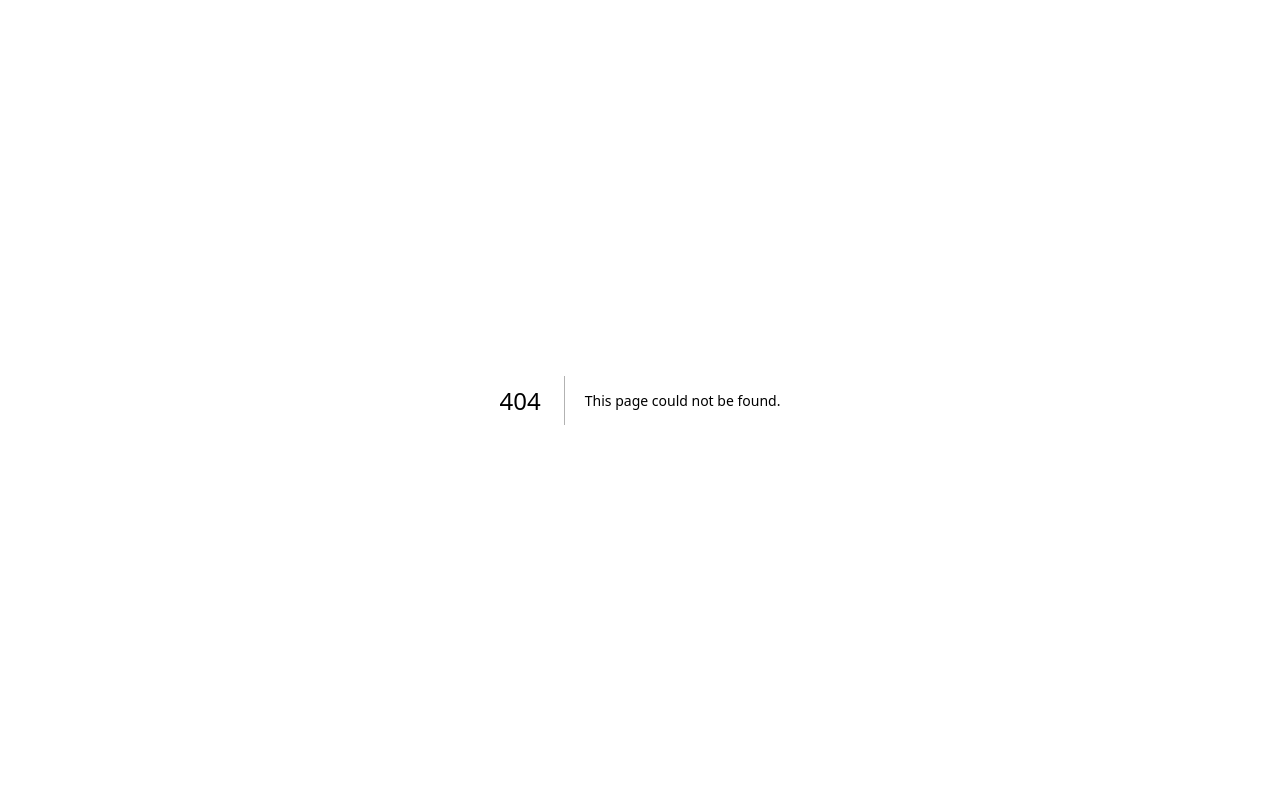
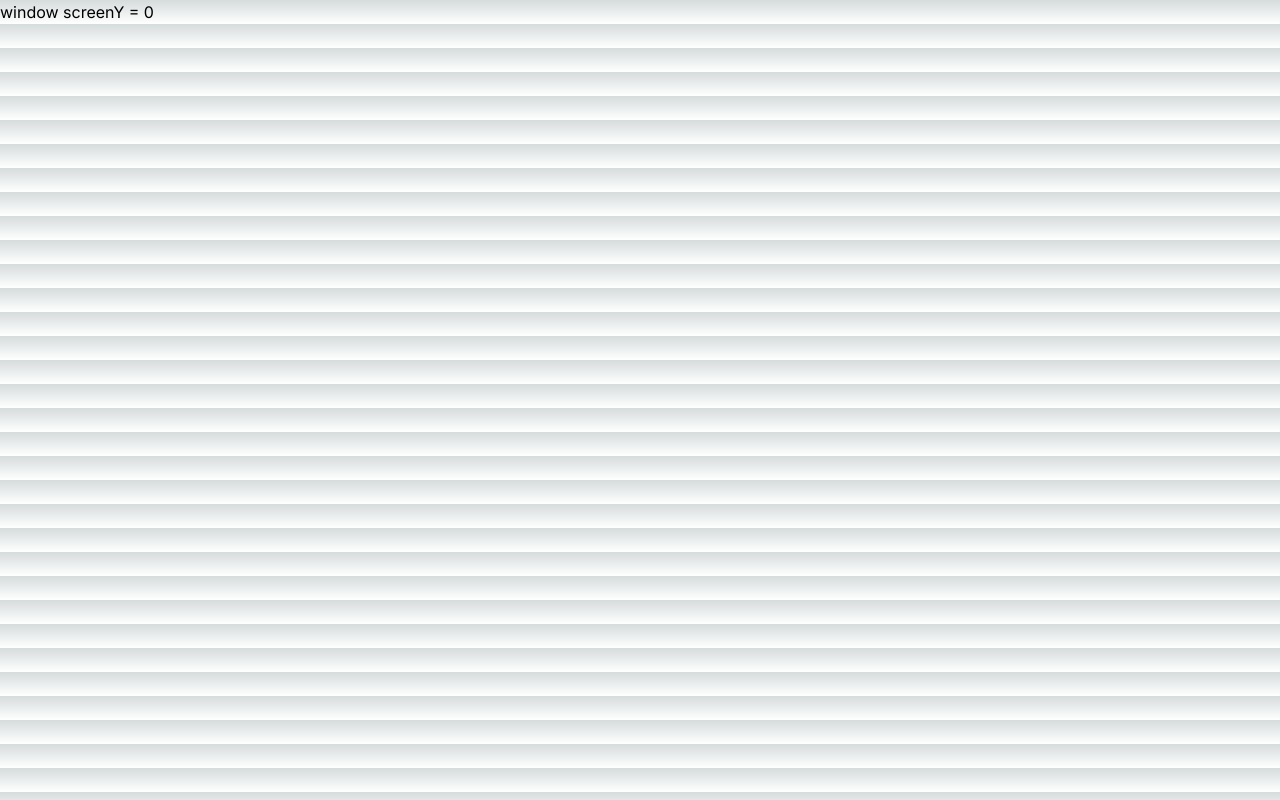
Before and after one commit to tfutada/zenn-nextjs, a Next.js app: page /myhydration in a window 1280 px wide. Before the commit this address had no page. Built offline with nearby package versions, Linux system fonts and the light colour scheme.

Commit message:
dynamic import

```diff
--- a/middleware.ts
+++ b/__middleware.ts
@@ -19,7 +19,7 @@ const ratelimit = new Ratelimit({
     limiter: limiter.bucket
 });
 
-export async function middleware(request: NextRequest) {
+export async function __middleware(request: NextRequest) {
     const ip = request.ip ?? "127.0.0.1";
     const resp = await ratelimit.limit(
         ip
@@ -31,5 +31,3 @@ export async function middleware(request: NextRequest) {
         ? NextResponse.next()
         : new NextResponse("Too many requests", {status: 429});
 }
-
-mdjr5w
--- /dev/null
+++ b/app/components/myclient.tsx
@@ -0,0 +1,14 @@
+'use client';
+
+function MyClient() {
+    const val = window.screenY
+    console.log(val)
+
+    return (
+        <div>
+            window screenY = {val}
+        </div>
+    )
+}
+
+export default MyClient
--- /dev/null
+++ b/app/myhydration/page.tsx
@@ -0,0 +1,14 @@
+
+import dynamic from 'next/dynamic';
+
+const MyClient = dynamic(() => import('@/app/components/myclient'), { ssr: false });
+
+
+export default function ActionForm() {
+
+    return (
+        <div>
+            <MyClient/>
+        </div>
+    )
+}
--- a/package.json
+++ b/package.json
@@ -22,6 +22,7 @@
     "react": "18.2.0",
     "react-dom": "18.2.0",
     "tailwindcss": "3.3.2",
-    "typescript": "5.0.4"
+    "typescript": "5.0.4",
+    "usehooks-ts": "^2.9.1"
   }
 }
```
Also changed, not shown: 1 other file (tests, documents, lock files or other folders).
